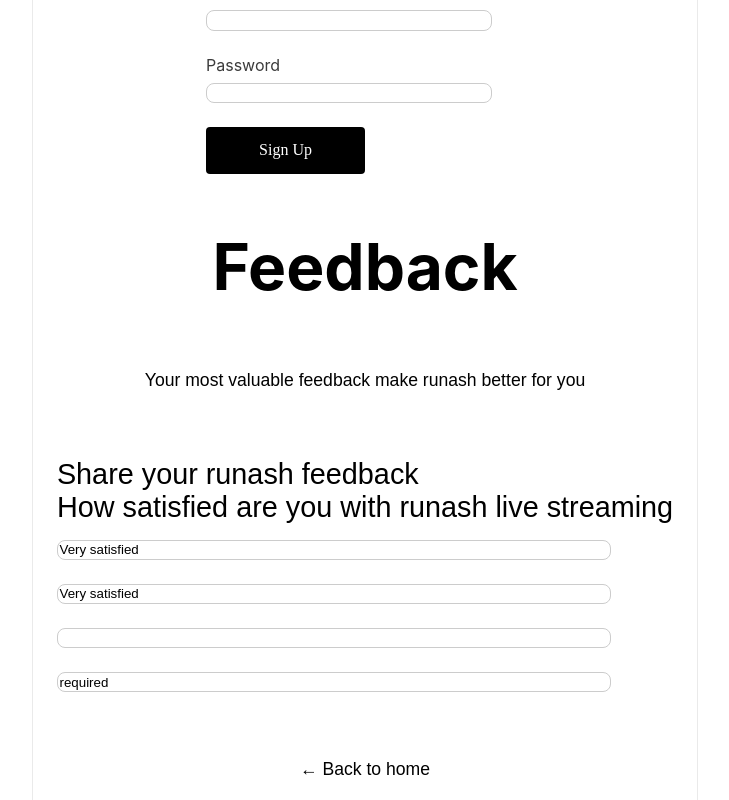
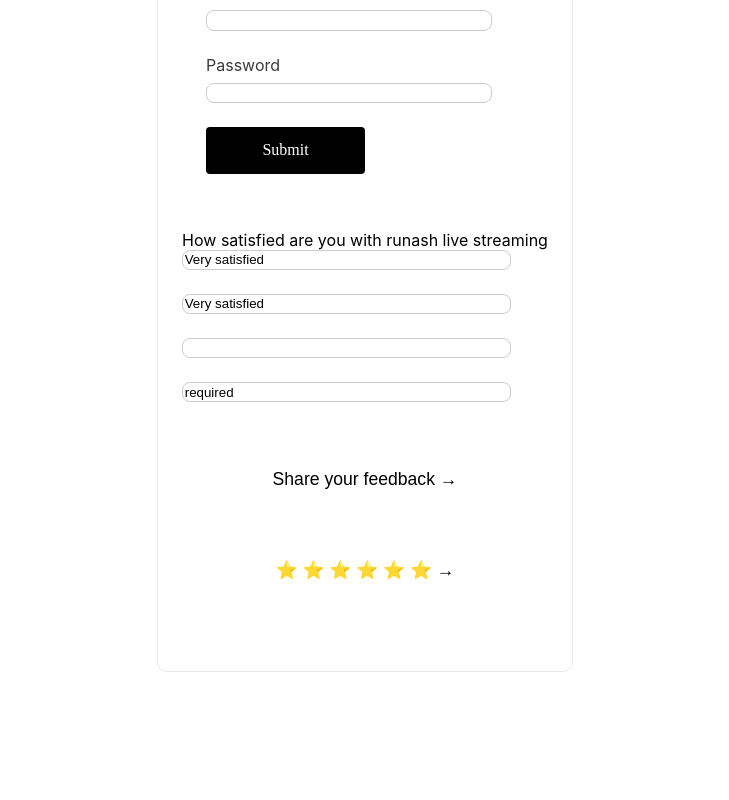
Before and after one commit to rammurmu/next, a Next.js app: page /feedback in a window 1280 px wide. Shown: the part 600-1400 px from the top of the page, without its empty margins (275-1004 px from the left). After the commit the page ends 1352 px from the top, so only its background shows below. Built offline with nearby package versions, Linux system fonts and the light colour scheme.

Commit message:
Update feedback.js

```diff
--- a/pages/feedback.js
+++ b/pages/feedback.js
@@ -36,7 +36,7 @@ export default function PageWithJSbasedFormFeedback() {
   return (
     <div className={styles.container}>
     <main className={styles.main}>
-    <div className={styles.card1}>
+
       <h1 className={styles.title}>
         <Link href="/">
           <a>Feedback</a>
@@ -44,9 +44,9 @@ export default function PageWithJSbasedFormFeedback() {
       </h1>
 
       <p className={styles.description}>
-        Your feedback make our products better
+        Your most valuable feedback make runash better for you
       </p>
-
+     <div className={styles.card1}>
       <form onSubmit={handleSubmit}>
         <label htmlFor="first">First Name</label>
         <input type="text" id="first" name="first" required />
@@ -57,26 +57,22 @@ export default function PageWithJSbasedFormFeedback() {
         <label htmlFor="password">Password</label>
         <input type="text" id="password" name="password" required />
 
-        <button type="sign up">Sign Up</button>
+        <button type="submit">Submit</button>
       </form>
 
 
-       <h1 className={styles.title}>
-        Feedback</h1>
-        <p className={styles.description}>Your most valuable feedback make runash better for you</p>
-
-
-        <p>Share your runash feedback<br />How satisfied are you with runash live streaming</p>
+        <ul>
+          <li>How satisfied are you with runash live streaming</li>
         <input className={styles.radio} radio id='choice' value='Very satisfied' />
         <input className={styles.checkbox} checkbox id='checkbox' value='Very satisfied' />
         <input className={styles.button} button id='button' vale='very satisfied' />
         <input className={styles.time} time id='appt' name='appt' min='09:00' max='18:00' value='required' />
-
+       </ul>
 
 
          <p className={styles.description}>
           <Link href="/">
-            <a>&larr; Back to home</a>
+            <a>Share your feedback &rarr;</a>
           </Link>
         </p>
 
@@ -85,7 +81,7 @@ export default function PageWithJSbasedFormFeedback() {
 
 
       <p className={styles.description}>
-         &rarr;
+         ⭐ ⭐ ⭐ ⭐ ⭐ ⭐ &rarr;
       </p>
      </div>
      </main>
```
